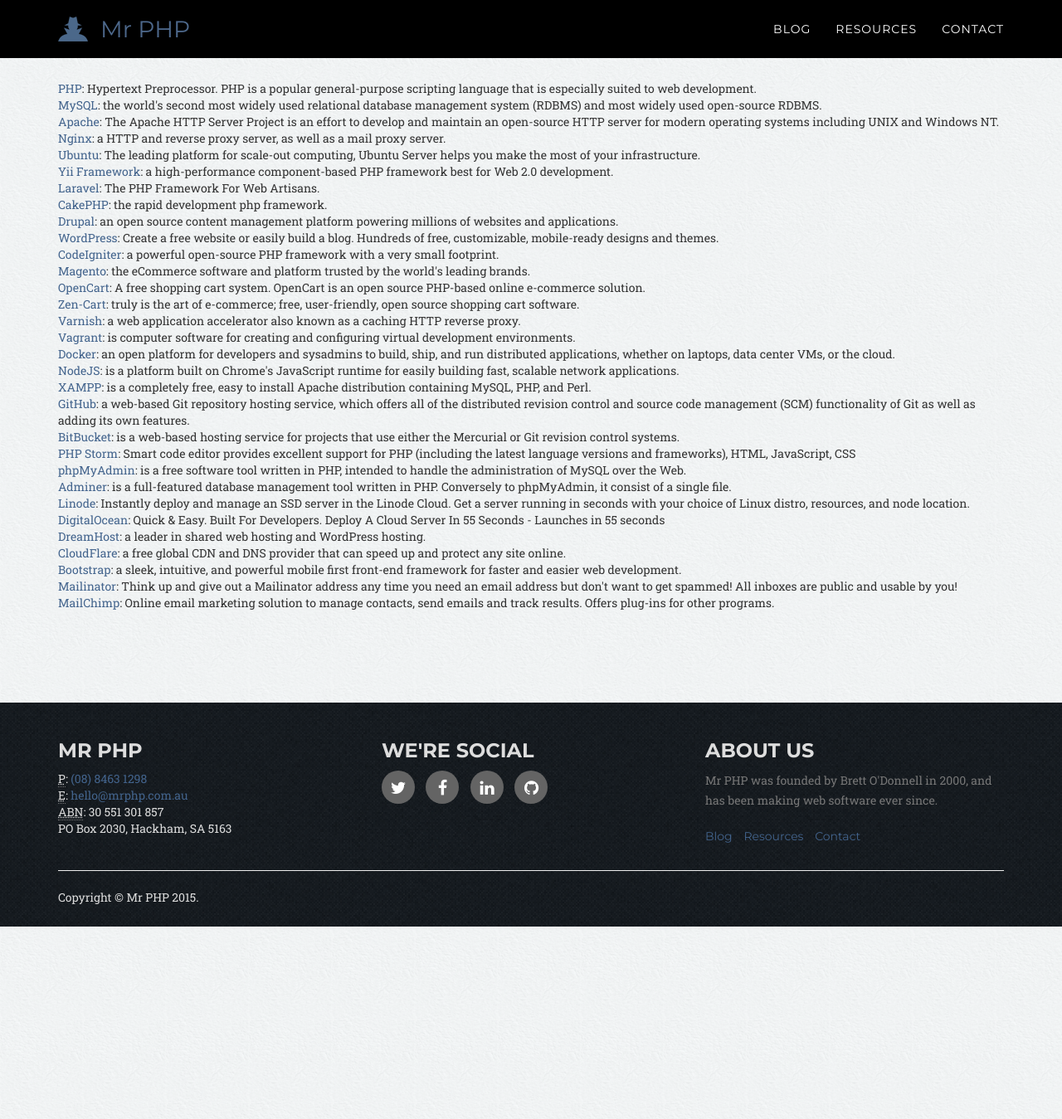
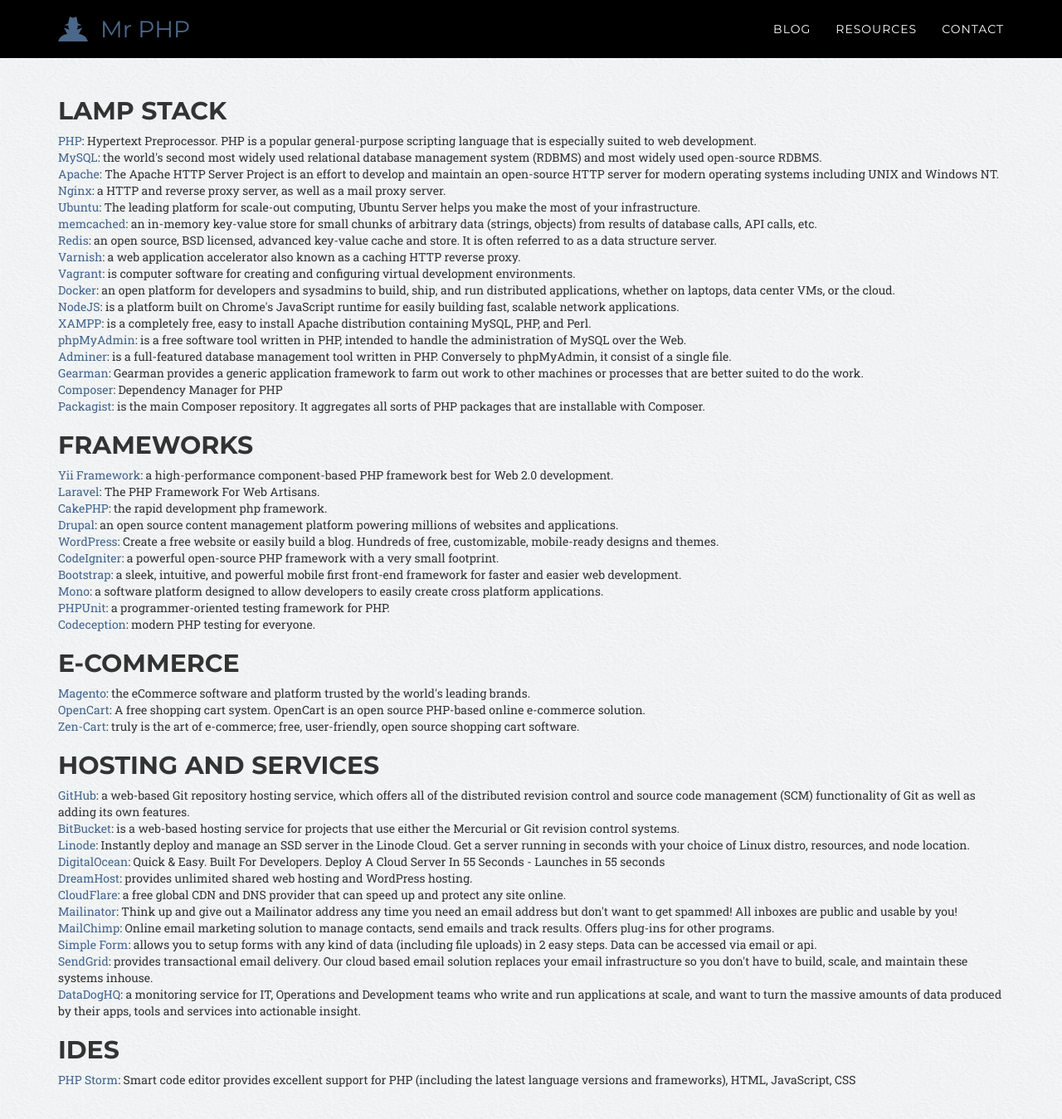
Before and after one commit to mr-php/mr-php.github.io, a Jekyll site: the page built from resources.html, in a window 1280 px wide and 1400 px high, scrolled down 471 px. Shown: the top 1349 px of the window at 83% size. Built offline with Jekyll 4.4.1, drawn with Linux system fonts in a browser that asks for light colours; nearby versions of some CDN libraries; some web fonts are replaced; Markdown is read by kramdown in place of the engine named in the settings; before the commit the page ends 1588 px from its top, so only the background shows below that.

Commit message:
added resources

```diff
--- a/resources.html
+++ b/resources.html
@@ -5,6 +5,7 @@
 description: Links to software and tools that developers need to know about.
 ---
 
+<h2>LAMP Stack</h2>
 <ul class="list-unstyled">
     <li>
         <a href="http://php.net/">PHP</a>: Hypertext Preprocessor. PHP is a popular general-purpose scripting language that is especially suited to web development.
@@ -21,6 +22,46 @@
     <li>
         <a href="http://www.ubuntu.com/">Ubuntu</a>: The leading platform for scale-out computing, Ubuntu Server helps you make the most of your infrastructure.
     </li>
+    <li>
+        <a href="http://memcached.org/">memcached</a>: an in-memory key-value store for small chunks of arbitrary data (strings, objects) from results of database calls, API calls, etc.
+    </li>
+    <li>
+        <a href="http://redis.io/">Redis</a>: an open source, BSD licensed, advanced key-value cache and store. It is often referred to as a data structure server.
+    </li>
+    <li>
+        <a href="https://www.varnish-cache.org/">Varnish</a>: a web application accelerator also known as a caching HTTP reverse proxy.
+    </li>
+    <li>
+        <a href="https://www.vagrantup.com/">Vagrant</a>: is computer software for creating and configuring virtual development environments.
+    </li>
+    <li>
+        <a href="http://www.docker.com/">Docker</a>: an open platform for developers and sysadmins to build, ship, and run distributed applications, whether on laptops, data center VMs, or the cloud.
+    </li>
+    <li>
+        <a href="https://nodejs.org/">NodeJS</a>: is a platform built on Chrome's JavaScript runtime for easily building fast, scalable network applications.
+    </li>
+    <li>
+        <a href="https://www.apachefriends.org/">XAMPP</a>: is a completely free, easy to install Apache distribution containing MySQL, PHP, and Perl.
+    </li>
+    <li>
+        <a href="http://www.phpmyadmin.net/">phpMyAdmin</a>: is a free software tool written in PHP, intended to handle the administration of MySQL over the Web.
+    </li>
+    <li>
+        <a href="http://www.adminer.org/">Adminer</a>: is a full-featured database management tool written in PHP. Conversely to phpMyAdmin, it consist of a single file.
+    </li>
+    <li>
+        <a href="http://gearman.org/">Gearman</a>: Gearman provides a generic application framework to farm out work to other machines or processes that are better suited to do the work.
+    </li>
+    <li>
+        <a href="https://getcomposer.org/">Composer</a>: Dependency Manager for PHP
+    </li>
+    <li>
+        <a href="https://packagist.org/">Packagist</a>: is the main Composer repository. It aggregates all sorts of PHP packages that are installable with Composer.
+    </li>
+</ul>
+
+<h2>Frameworks</h2>
+<ul class="list-unstyled">
     <li>
         <a href="http://www.yiiframework.com/">Yii Framework</a>: a high-performance component-based PHP framework best for Web 2.0 development.
     </li>
@@ -40,6 +81,23 @@
         <a href="http://www.codeigniter.com/">CodeIgniter</a>: a powerful open-source PHP framework with a very small footprint.
     </li>
     <li>
+        <a href="http://getbootstrap.com/">Bootstrap</a>: a sleek, intuitive, and powerful mobile first front-end framework for faster and easier web development.
+    </li>
+    <li>
+        <a href="http://www.mono-project.com/">Mono</a>: a software platform designed to allow developers to easily create cross platform applications.
+    </li>
+    <li>
+        <a href="http://www.phpunit.de/">PHPUnit</a>: a programmer-oriented testing framework for PHP.
+    </li>
+    <li>
+        <a href="http://codeception.com/">Codeception</a>: modern PHP testing for everyone.
+    </li>
+</ul>
+
+
+<h2>E-Commerce</h2>
+<ul class="list-unstyled">
+    <li>
         <a href="http://magento.com/">Magento</a>: the eCommerce software and platform trusted by the world's leading brands.
     </li>
     <li>
@@ -48,35 +106,15 @@
     <li>
         <a href="http://www.zen-cart.com/">Zen-Cart</a>: truly is the art of e-commerce; free, user-friendly, open source shopping cart software.
     </li>
-    <li>
-        <a href="https://www.varnish-cache.org/">Varnish</a>: a web application accelerator also known as a caching HTTP reverse proxy.
-    </li>
-    <li>
-        <a href="https://www.vagrantup.com/">Vagrant</a>: is computer software for creating and configuring virtual development environments.
-    </li>
-    <li>
-        <a href="http://www.docker.com/">Docker</a>: an open platform for developers and sysadmins to build, ship, and run distributed applications, whether on laptops, data center VMs, or the cloud.
-    </li>
-    <li>
-        <a href="https://nodejs.org/">NodeJS</a>: is a platform built on Chrome's JavaScript runtime for easily building fast, scalable network applications.
-    </li>
-    <li>
-        <a href="https://www.apachefriends.org/">XAMPP</a>: is a completely free, easy to install Apache distribution containing MySQL, PHP, and Perl.
-    </li>
+</ul>
+
+<h2>Hosting and Services</h2>
+<ul class="list-unstyled">
     <li>
         <a href="https://github.com/">GitHub</a>: a web-based Git repository hosting service, which offers all of the distributed revision control and source code management (SCM) functionality of Git as well as adding its own features.
     </li>
     <li>
         <a href="https://bitbucket.org/">BitBucket</a>: is a web-based hosting service for projects that use either the Mercurial or Git revision control systems.
-    </li>
-    <li>
-        <a href="https://www.jetbrains.com/phpstorm/">PHP Storm</a>: Smart code editor provides excellent support for PHP (including the latest language versions and frameworks), HTML, JavaScript, CSS
-    </li>
-    <li>
-        <a href="http://www.phpmyadmin.net/">phpMyAdmin</a>: is a free software tool written in PHP, intended to handle the administration of MySQL over the Web.
-    </li>
-    <li>
-        <a href="http://www.adminer.org/">Adminer</a>: is a full-featured database management tool written in PHP. Conversely to phpMyAdmin, it consist of a single file.
     </li>
     <li>
         <a href="https://www.linode.com/">Linode</a>: Instantly deploy and manage an SSD server in the Linode Cloud. Get a server running in seconds with your choice of Linux distro, resources, and node location.
@@ -85,13 +123,10 @@
         <a href="https://www.digitalocean.com/">DigitalOcean</a>: Quick & Easy. Built For Developers. Deploy A Cloud Server In 55 Seconds - Launches in 55 seconds
     </li>
     <li>
-        <a href="https://www.dreamhost.com/">DreamHost</a>: a leader in shared web hosting and WordPress hosting.
+        <a href="https://www.dreamhost.com/">DreamHost</a>: provides unlimited shared web hosting and WordPress hosting.
     </li>
     <li>
         <a href="http://www.cloudflare.com/">CloudFlare</a>: a free global CDN and DNS provider that can speed up and protect any site online.
-    </li>
-    <li>
-        <a href="http://getbootstrap.com/">Bootstrap</a>: a sleek, intuitive, and powerful mobile first front-end framework for faster and easier web development.
     </li>
     <li>
         <a href="https://mailinator.com/">Mailinator</a>: Think up and give out a Mailinator address any time you need an email address but don't want to get spammed! All inboxes are public and usable by you!
@@ -99,4 +134,20 @@
     <li>
         <a href="http://mailchimp.com/">MailChimp</a>: Online email marketing solution to manage contacts, send emails and track results. Offers plug-ins for other programs.
     </li>
+    <li>
+        <a href="https://getsimpleform.com/">Simple Form</a>: allows you to setup forms with any kind of data (including file uploads) in 2 easy steps. Data can be accessed via email or api.
+    </li>
+    <li>
+        <a href="https://sendgrid.com/">SendGrid</a>: provides transactional email delivery. Our cloud based email solution replaces your email infrastructure so you don't have to build, scale, and maintain these systems inhouse.
+    </li>
+    <li>
+        <a href="https://www.datadoghq.com/">DataDogHQ</a>: a monitoring service for IT, Operations and Development teams who write and run applications at scale, and want to turn the massive amounts of data produced by their apps, tools and services into actionable insight.
+    </li>
 </ul>
+
+<h2>IDEs</h2>
+<ul class="list-unstyled">
+    <li>
+        <a href="https://www.jetbrains.com/phpstorm/">PHP Storm</a>: Smart code editor provides excellent support for PHP (including the latest language versions and frameworks), HTML, JavaScript, CSS
+    </li>
+</ul>
```
